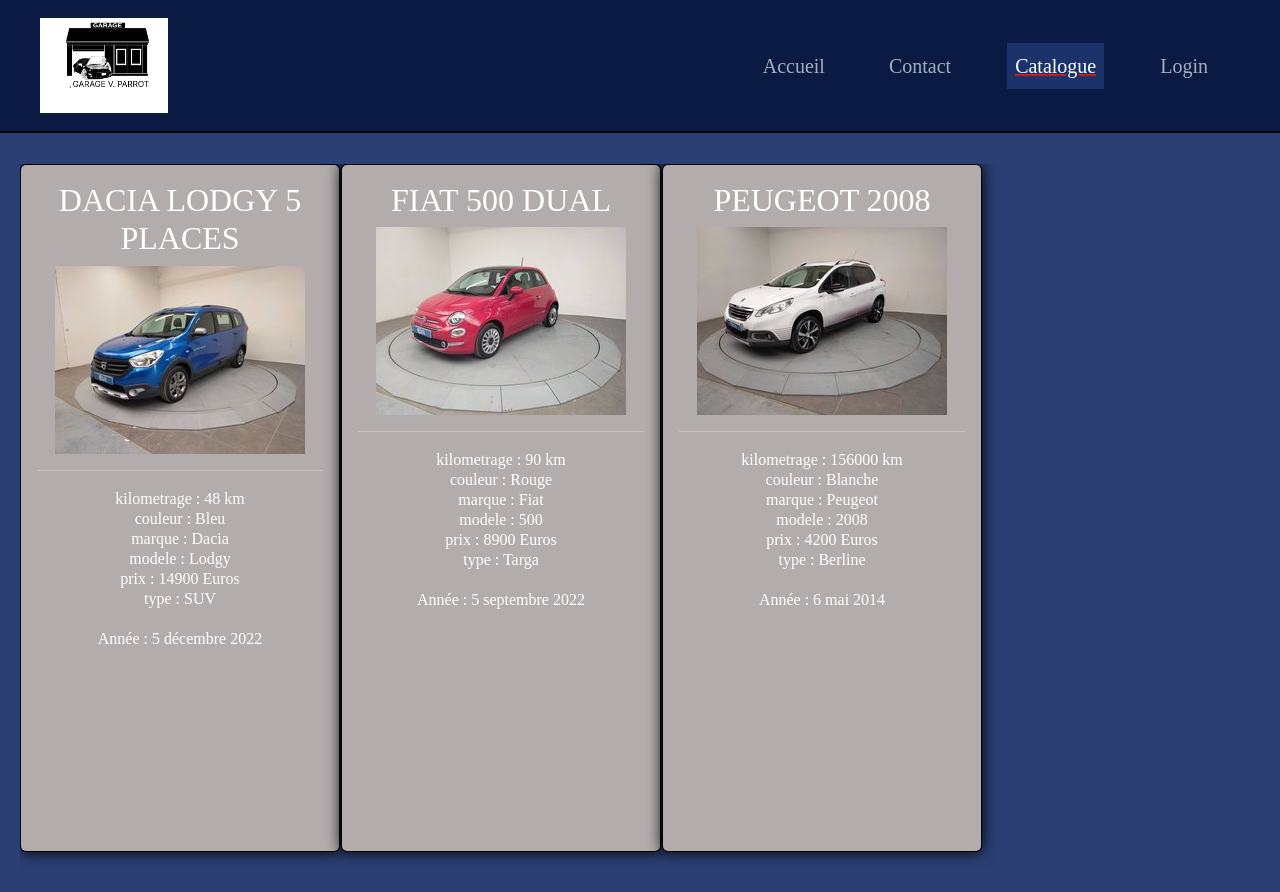
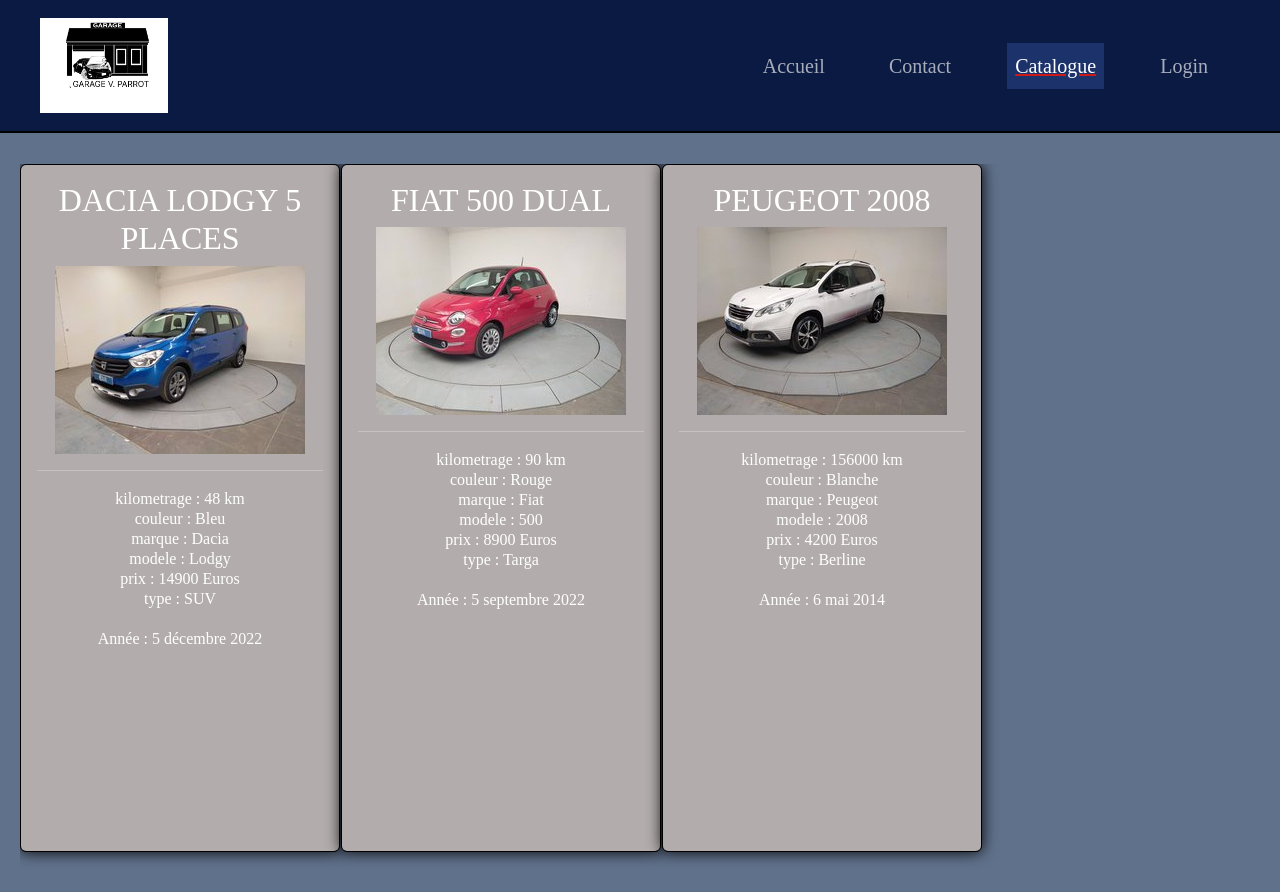
Before and after one commit to Agt-Cooper/Garage_ECF, a Django app: page /catalogue/ in a window 1280 px wide. Run offline with Django 4.2, Linux system fonts and the light colour scheme; data comes from the database, SQL or seed files in the repository; both versions use the stored data as it was after the commit; parts of the project's set-up code (start-up, migrations or seed data) failed here and were passed over; some libraries are stand-ins or nearby versions.

Commit message:
css updates

```diff
--- a/main/static/annonce.css
+++ b/main/static/annonce.css
@@ -1,4 +1,5 @@
 .top{
     margin-top: 340px;
     margin-left: 40%;
+    background-color: #60718B;
 }
--- a/main/static/catalogue.css
+++ b/main/static/catalogue.css
@@ -1,11 +1,3 @@
-/* product-container */
-/* .tap {
-    width: 1000px;
-    margin: 30px auto auto auto;
-    display: grid;
-    grid-template-columns: 200px 200px 200px 200px 200px;
-    grid-gap: 10px;
-} */
 
 .top{
     margin-top: 140px;
@@ -14,7 +6,7 @@
 }
 
 body{
-    background-color: #1c326bee;
+    background-color: #60718B;
     color: rgb(255, 255, 255);
 }
 .card-body{
--- a/main/static/index.css
+++ b/main/static/index.css
@@ -1,3 +1,4 @@
+
 h1 {
     margin-top: 340px;
     margin-left: 30px;
@@ -11,4 +12,5 @@
 .horaires {
     margin-top: 100px;
     margin-left: 60px;
+    font-weight: bolder;
 }
```
Also changed, not shown: db.sqlite3.
